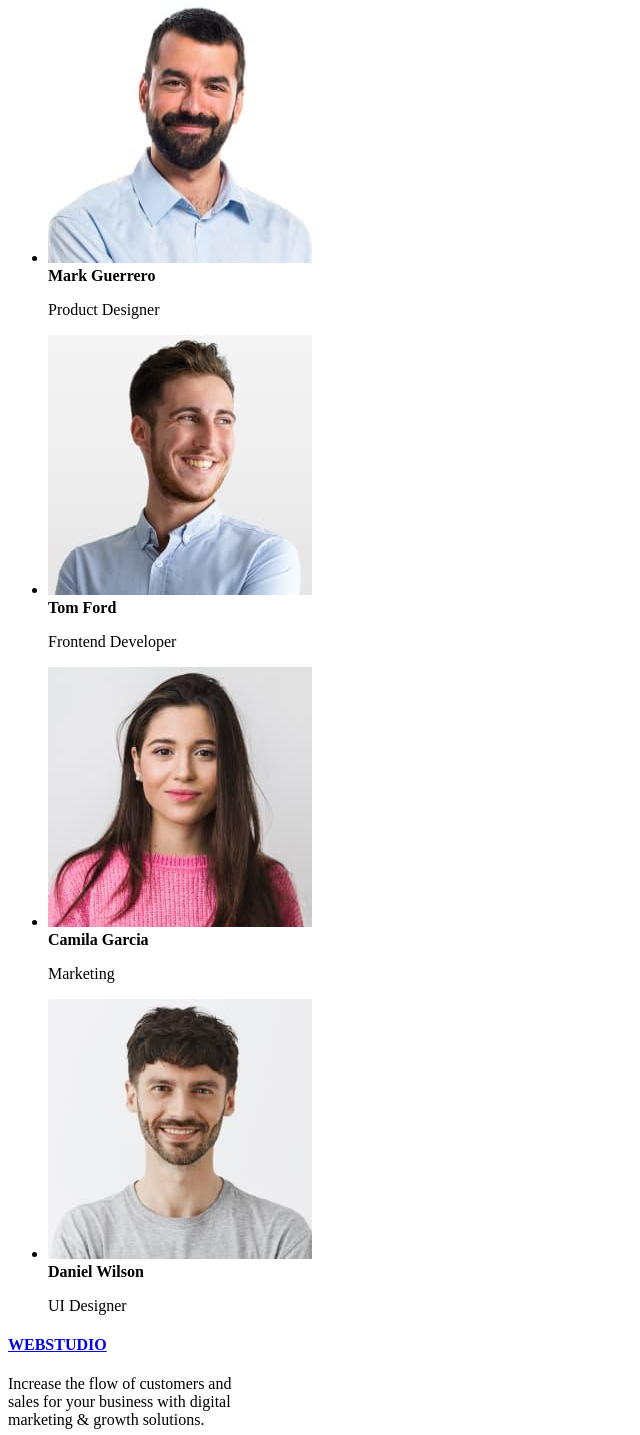
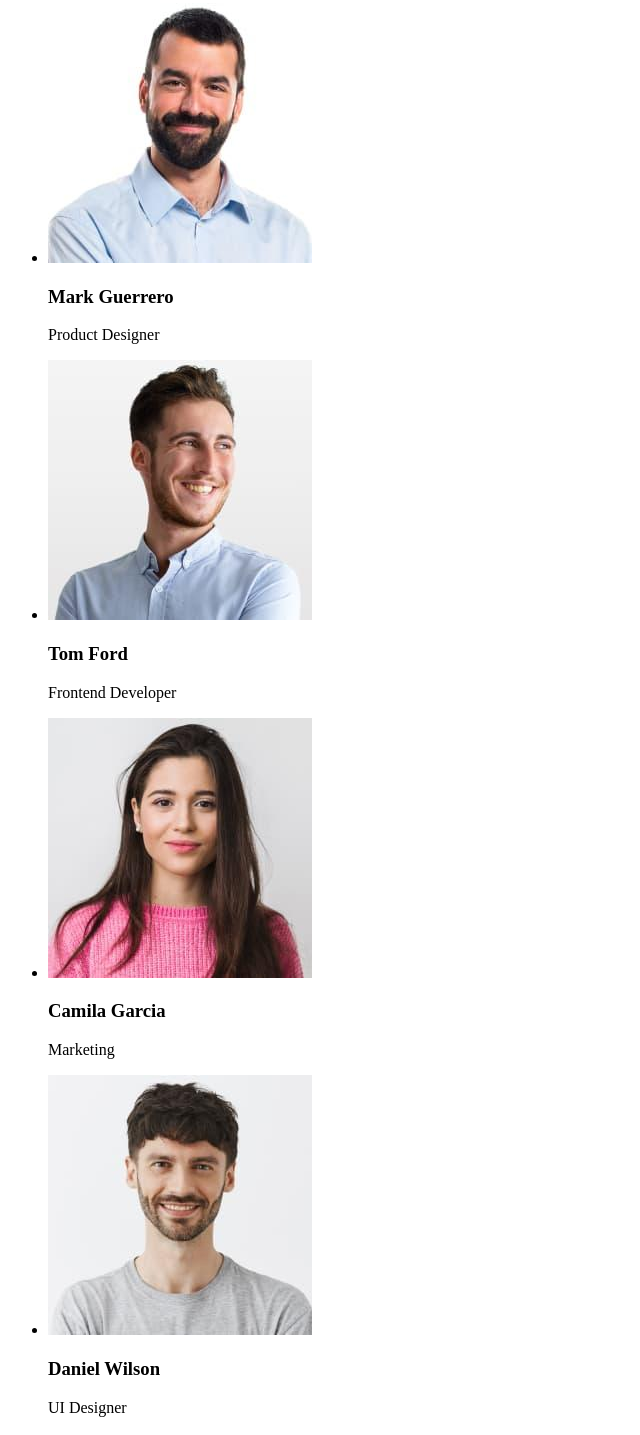
Before and after one commit to jonsalazar09/goit-markup-hw-01, a plain HTML site: page index.html in a window 1280 px wide. Shown: the part 1657-3092 px from the top of the page, without its empty margins (0-640 px from the left). Drawn offline with Linux system fonts and the light colour scheme.

Commit message:
Update index.html

```diff
--- a/index.html
+++ b/index.html
@@ -58,24 +58,24 @@
     <h2>What are we doing</h2>
 <ul>
     <li><img src="images/where1.jpg" alt="laptop" width="360px"></li>
-    <li><img src="https://github.com/jonsalazar09/goit-markup-hw-01/blob/main/images/where2.jpg?raw=true" alt="phones" width="360px"></li>
-    <li><img src="https://github.com/jonsalazar09/goit-markup-hw-01/blob/main/images/where3.jpg?raw=true" alt="phone" width="360px"></li>
+    <li><img src="images/where2.jpg" alt="phones" width="360px"></li>
+    <li><img src="images/where3.jpg" alt="phone" width="360px"></li>
 </ul>
 </section>
 <section>
     <h2>Our Team</h2>
     <ul>
-        <li><img src="https://github.com/jonsalazar09/goit-markup-hw-01/blob/main/images/team01.jpg?raw=true" alt="Mark" width="264px"></li>
-            <strong>Mark Guerrero</strong>
+        <li><img src="images/team01.jpg" alt="Mark" width="264px"></li>
+            <h3>Mark Guerrero</h3>
             <p>Product Designer</p>
-        <li><img src="https://github.com/jonsalazar09/goit-markup-hw-01/blob/main/images/team02.jpg?raw=true" alt="Tom" width="264px"></li>
-            <strong>Tom Ford</strong>
+        <li><img src="images/team02.jpg" alt="Tom" width="264px"></li>
+            <h3>Tom Ford</h3>
             <p>Frontend Developer</p>
-        <li><img src="https://github.com/jonsalazar09/goit-markup-hw-01/blob/main/images/team03.jpg?raw=true" alt="Camila" width="264px"></li>
-            <strong>Camila Garcia</strong>
+        <li><img src="images/team03.jpg" alt="Camila" width="264px"></li>
+            <h3>Camila Garcia</h3>
             <p>Marketing</p>
-         <li><img src="https://github.com/jonsalazar09/goit-markup-hw-01/blob/main/images/team04.jpg?raw=true" alt="Daniel" width="264px"></li>
-            <strong>Daniel Wilson</strong>
+         <li><img src="images/team04.jpg" alt="Daniel" width="264px"></li>
+            <h3>Daniel Wilson</h3>
             <p>UI Designer</p>
     </ul>
     </section>
```
